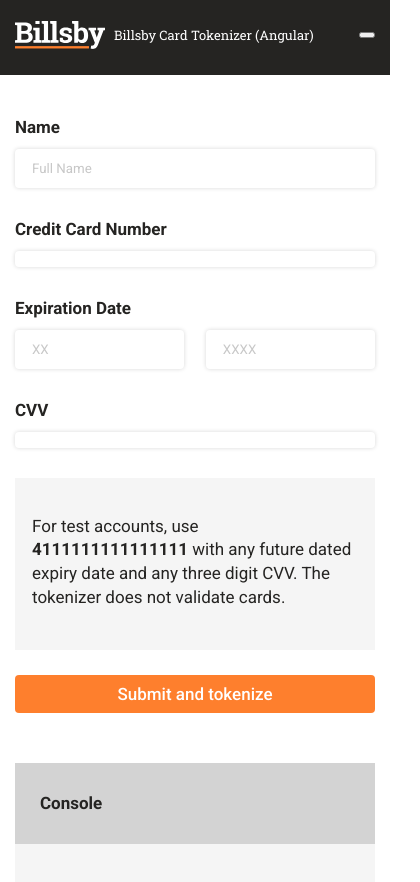
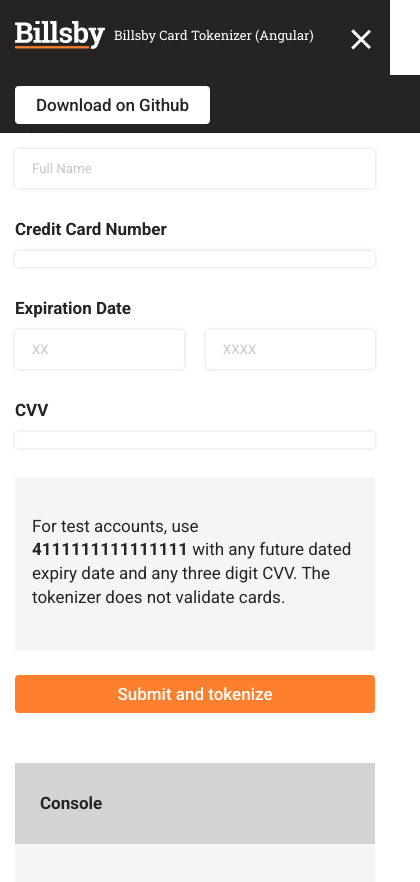
Before and after one commit to Billsby/billsby-tokenizer-angular, an Angular app: page / in a window 390 px wide. Both pictures are taken after a click on the button 362 px from the left and 41 px from the top of the page. Shown: the top 882 px of the page, 420 px wide, since content can reach past the window. Built offline with nearby package versions, Linux system fonts and the light colour scheme; a web font is replaced by a local one.

Commit message:
finish header bar responsiveness

```diff
--- a/src/app/header/header.component.html
+++ b/src/app/header/header.component.html
@@ -5,15 +5,12 @@
           <img src='assets/images/logo.svg' class="logo" alt="Billsby" />
           <span class="t-logo">Billsby Card Tokenizer (Angular)</span>
         </a>
-        <button [ngClass]="{
-          'toggle-menu burger-open': toggleMenu,
-          'toggle-menu burger-close': !toggleMenu
-      }" (click)="handleToggleMenu()">
+        <button [ngClass]="[ toggleMenu ? 'toggle-menu burger-close' : 'toggle-menu burger-open']" (click)="handleToggleMenu()">
           <span class="icon-bar"></span>
           <span class="icon-bar"></span>
           <span class="icon-bar"></span>
         </button>
-        <div class='menu-holder'>
+        <div [ngClass]="[ toggleMenu ? 'menu-holder' : 'menu-holder menu-open']">
           <a href="https://github.com/Billsby/billsby-tokenizer-angular" class="btn-white">Download on Github</a>
         </div>
       </div>
--- a/src/app/header/header.component.ts
+++ b/src/app/header/header.component.ts
@@ -7,7 +7,7 @@
 })
 export class HeaderComponent implements OnInit {
 
-  toggleMenu = false;
+  toggleMenu = true;
   constructor(){ }
 
   handleToggleMenu(){
```
